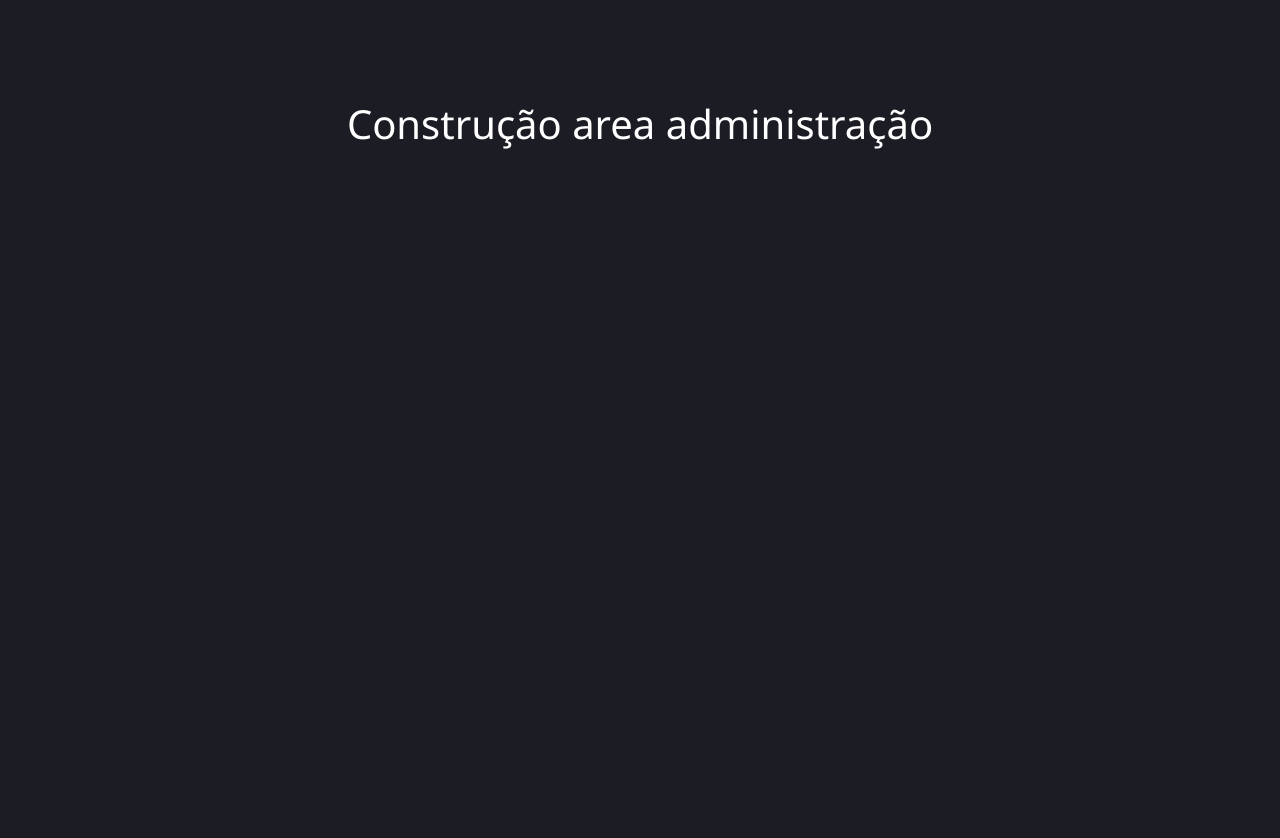
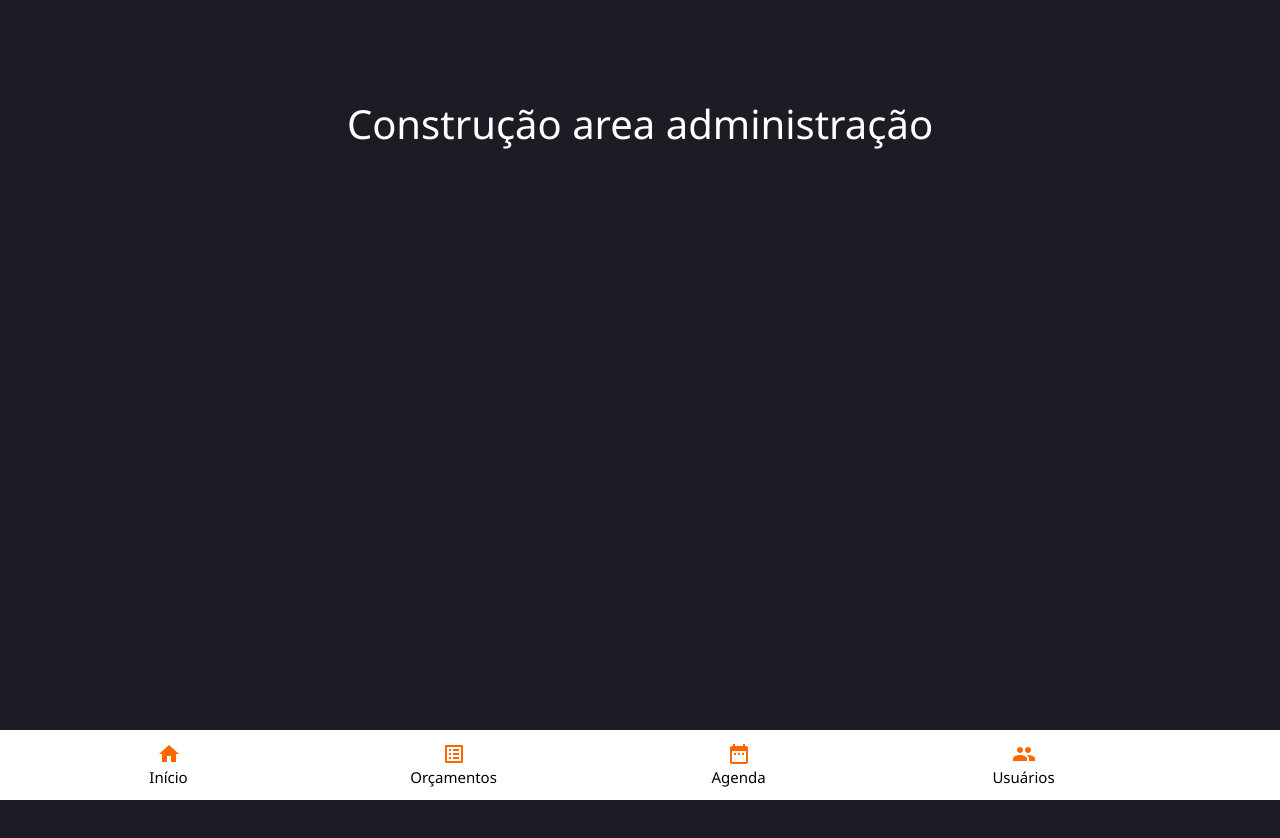
Before and after one commit to brunoAquinol/tattooSite, a React (Create React App) app: page /admin in a window 1280 px wide. Shown: the top 838 px of the page. Built offline with nearby package versions, Linux system fonts and the light colour scheme.

Commit message:
menu admin change

```diff
--- /dev/null
+++ b/src/admin/components/Menu/Nav/Menu.js
@@ -0,0 +1,99 @@
+import React from 'react';
+import styled from 'styled-components';
+
+import {Container, Row} from 'react-bootstrap'
+
+import HomeIcon from '@material-ui/icons/Home';
+import ListAltIcon from '@material-ui/icons/ListAlt';
+import DateRangeIcon from '@material-ui/icons/DateRange';
+import PeopleIcon from '@material-ui/icons/People';
+import SettingsIcon from '@material-ui/icons/Settings';
+
+import { Link } from 'react-router-dom';
+
+const Ul = styled.ul`
+    list-style:none;
+    flex-flow: row nowrap;
+    text-align: center;
+    display: flex;
+    //justify-content: space-between;
+    //align-items: center;
+    margin-left: -10%;
+
+    li{
+        //padding: 18px 10px;
+        color: black;
+        font-size: 15px;
+
+
+    }
+
+    li:hover{
+        color: #ff6600;
+        transition: 0.5s;
+    }
+
+    .IconTxt{
+        color: var(--mainOrange);
+        //background-color: black;
+        width: 100%;
+        padding-top: 10px;
+        height: 70px;
+    }
+
+    .verticalLine{
+        background-color: var(--mainOrange);
+        width: 1px;
+        height: 50px;
+    }
+`;
+
+const StyledLink = styled(Link)`
+    text-decoration: none;
+
+    &:focus, &:hover, &:visited, &:link, &:active {
+        text-decoration: none;
+    }
+`;
+
+
+const Menu = () =>{
+    return(
+        <Ul>
+            <Container>
+                <Row xs={4} sm={4}>
+                    <div className="IconTxt">
+                        <StyledLink to="/admin">
+                            <HomeIcon/>
+                            <li>Início</li>
+                        </StyledLink>
+                    </div>
+                    <div className="IconTxt">
+                        <StyledLink to="/admin/orcamentos">
+                            <ListAltIcon/>
+                            <li>Orçamentos</li>
+                        </StyledLink>
+                    </div>
+                    <div className="IconTxt">
+                        <StyledLink to="/admin/agenda">
+                            <DateRangeIcon/>
+                            <li>Agenda</li>
+                        </StyledLink>
+                    </div>
+                    <div className="IconTxt">
+                        <StyledLink to="/admin/usuarios" >
+                            <PeopleIcon/>
+                            <li>Usuários</li>
+                        </StyledLink>
+                    </div>
+                </Row>
+            </Container>
+        </Ul>
+    )
+  /*          <div>
+                <li className="login">Entrar</li>
+                <li className="singin">Registrar</li>
+            </div>*/
+}
+
+export default Menu;
--- /dev/null
+++ b/src/admin/components/Menu/Nav/Navbar.js
@@ -0,0 +1,30 @@
+import React from 'react';
+
+import styled from 'styled-components';
+import Menu from './Menu';
+
+const Nav = styled.nav`
+    width: 100%;
+    height: 70px;
+    z-index:100;
+
+    position: fixed;
+    bottom:0;
+    left:0;
+    right:0;
+
+    background: white;
+
+`;
+
+const Navbar = () => {
+    return(
+        <header>
+            <Nav>
+                <Menu/>
+            </Nav>
+        </header>
+    )
+}
+
+export default Navbar
--- a/src/admin/pages/home/index.js
+++ b/src/admin/pages/home/index.js
@@ -1,12 +1,19 @@
 import React from 'react'
+
+import Navbar from '../../components/Menu/Nav/Navbar'
+
+
 
 function HomeAdmin(){
     return(
         <div>
+
+            <Navbar />
             <h1>
                 Construção area administração
             </h1>
         </div>
+
     );
 }
 
--- a/src/components/Professional/index.js
+++ b/src/components/Professional/index.js
@@ -9,6 +9,11 @@ import DateRangeIcon from '@material-ui/icons/DateRange';
 
 const ProfPerfil = styled.div`
 
+.professional{
+ display: flex;
+ justify-content: center;
+ align-content: center;
+}
 
 .professional p, h2{
   margin-right: 9px;
```
Also changed, not shown: src/admin/components/Menu/Nav/Burger.js (added, +77 -0 lines), src/admin/components/Menu/Nav/RightNav.js (added, +96 -0 lines), src/admin/pages/Config/index.js (added), 1 other file (tests, documents, lock files or other folders).
